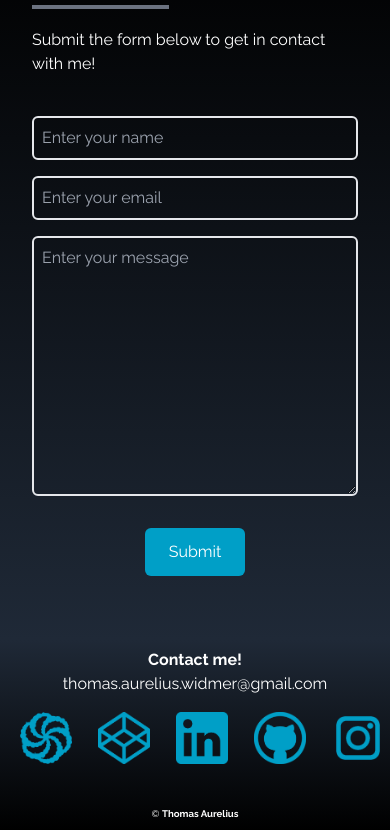
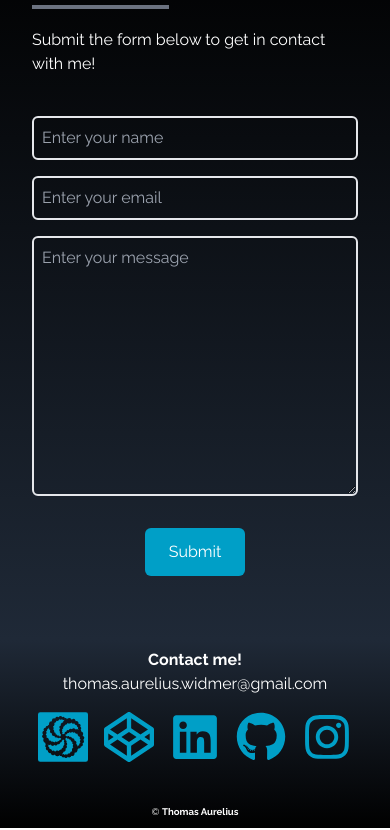
Before and after one commit to ThomasAurelius/portfolio-react-2022, a React (Create React App) app: page / in a window 390 px wide. Shown: the part 4468-5298 px from the top of the page. Built offline with nearby package versions, Linux system fonts and the light colour scheme; the HTML template or start-up script is replaced by a standard one.

Commit message:
updated css

```diff
--- a/src/components/Footer.js
+++ b/src/components/Footer.js
@@ -3,7 +3,9 @@ import github from '../assets/github_icon.png'
 import linkedin from '../assets/linkedin_icon.png'
 import codewars from '../assets/codewars_icon.png'
 import codepen from '../assets/codepen_icon.png'
-import instagram from '../assets/instagram_icon.png';
+import instagram from '../assets/instagram_icon.png'
+import { FaGithub, FaLinkedin, FaInstagram, FaCodepen, FaCode } from 'react-icons/fa'
+import { SiCodewars } from 'react-icons/si';
 
 export default function Footer() {
   return (
@@ -15,28 +17,27 @@ export default function Footer() {
 				<ul className="social-list my-4">
 					<li className="social-list_item">
 						<a className="social-list_link" href="https://www.codewars.com/users/ThomasAurelius" target="_blank" rel="noreferrer">
-							<img className="social_list_img" src={codewars} alt="" />
+							<SiCodewars size={50} />
+						</a>
+					</li>
+					<li className="social-list_item md:px-4">
+						<a className="social-list_link" href="https://codepen.io/ThomasAurelius/" target="_blank" rel="noreferrer">
+							<FaCodepen size={50} />
 						</a>
 					</li>
 					<li className="social-list_item">
-						<a className="social-list_link" href="https://codepen.io/ThomasAurelius/" target="_blank" rel="noreferrer">
-							<img className="social_list_img" src={codepen} alt="" />
+						<a className="social-list_link" href="https://www.linkedin.com/in/thomasgooch/" target="_blank" rel="noreferrer">
+							<FaLinkedin size={50} />
 						</a>
 					</li>
-
-					<li className="social-list_item">
-						<a className="social-list_link" href="https://www.linkedin.com/in/thomasgooch/" target="_blank" rel="noreferrer">
-							<img className="social_list_img" src={linkedin} alt="" />
-						</a>
-					</li>
-					<li className="social-list_item">
+					<li className="social-list_item md:px-4">
 						<a className="social-list_link" href="https://github.com/ThomasAurelius" target="_blank"rel="noreferrer">
-							<img className="social_list_img" src={github} alt="" />
+							<FaGithub size={50} />
 						</a>
 					</li>
 					<li className="social-list_item">
 						<a className="social-list_link" href="https://instagram.com/thomasofaurelius" target="_blank"rel="noreferrer">
-							<img className="social_list_img" src={instagram} alt="" />
+							<FaInstagram size={50} />
 						</a>
 					</li>
 				</ul>
--- a/src/components/SocialLinks.js
+++ b/src/components/SocialLinks.js
@@ -1,5 +1,5 @@
 import React from 'react';
-import { FaGithub, FaLinkedin } from 'react-icons/fa'
+import { FaGithub, FaLinkedin, FaInstagram } from 'react-icons/fa'
 import { HiOutlineMail } from 'react-icons/hi'
 import { BsFillPersonLinesFill } from 'react-icons/bs'
 import { SiCodewars } from 'react-icons/si';
@@ -35,6 +35,14 @@ const links = [
    {
       id: 4,
       child: (
+         <> Instagram <FaInstagram size={30} />
+         </>
+      ),
+      href: 'mailto:thomas.aurelius.widmer@gmail.com'
+   },
+   {
+      id: 5,
+      child: (
          <> Mail <HiOutlineMail size={30} />
          </>
       ),
@@ -42,7 +50,7 @@ const links = [
    },
 
    {
-      id: 5,
+      id: 6,
       child: (
          <> Resume <BsFillPersonLinesFill size={30} />
          </>
--- a/src/index.css
+++ b/src/index.css
@@ -33,11 +33,9 @@
 }
 
 .footer {
-
   text-align: center;
   padding: 0.5em 0;
   padding-bottom: 0.5rem;
-
 }
 
 .footer a {
@@ -78,6 +76,7 @@ footer h3 {
 
 .social-list_item {
   margin: 0 0.5em;
+  color: #009fc7;
 }
 
 .social_list_img {
```
